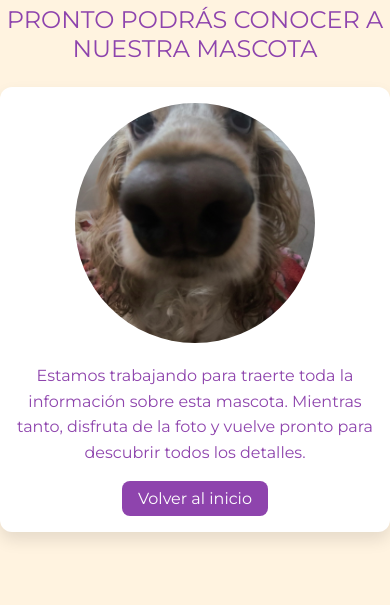
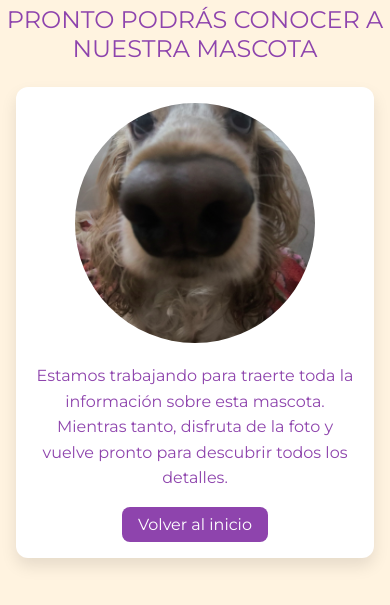
Before and after one commit to AdriGimenez/MiNuevoAmigo, a plain HTML site: page mascota-detail.html in a window 390 px wide. Shown: the part 119-724 px from the top of the page. Drawn offline with Linux system fonts and the light colour scheme.

Commit message:
mediaquerie de detail-mascota.html

```diff
--- a/styles/styles.css
+++ b/styles/styles.css
@@ -818,6 +818,10 @@ footer {
         gap: 15px;
         align-items: center;
     }
+
+    .mascota-card-detail {
+        margin: 1rem;
+    }
 }
 
 /* 📱 Teléfonos normales (481px a 767px) */
```
